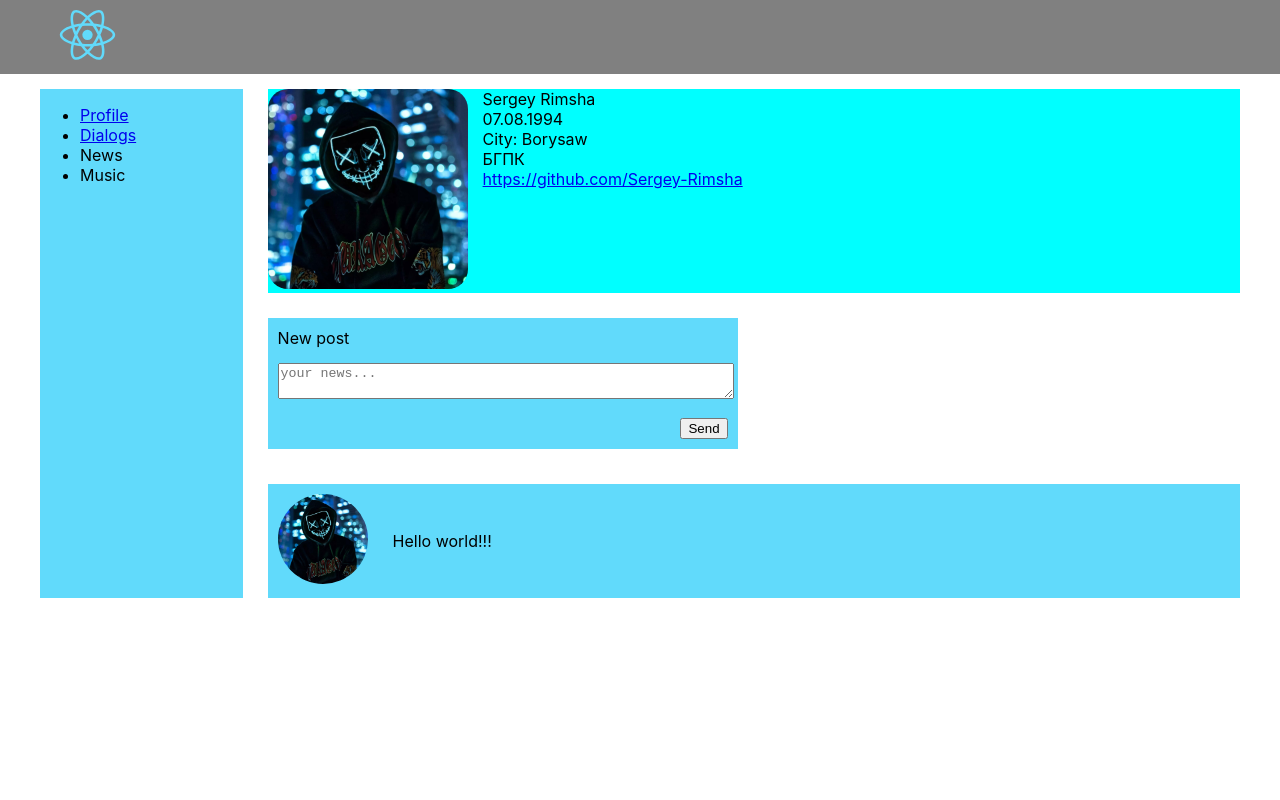
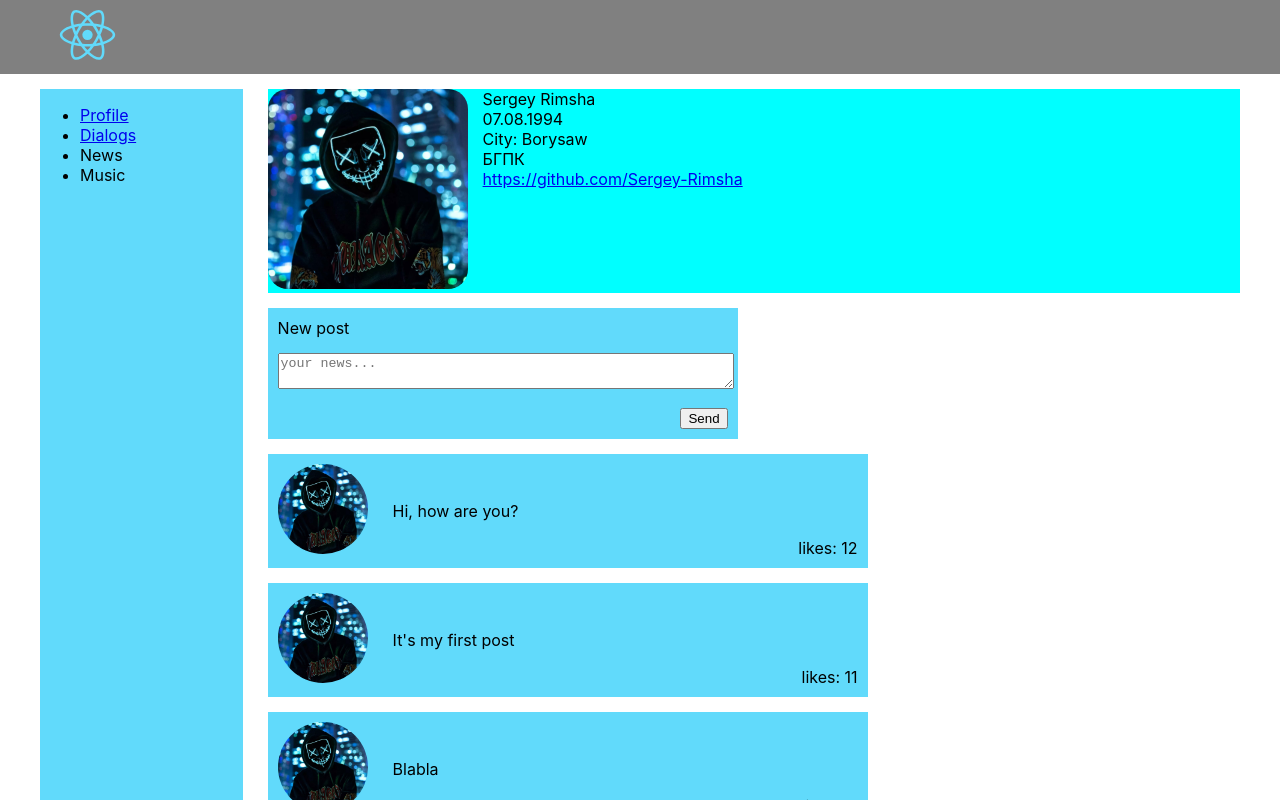
Before and after one commit to Sergey-Rimsha/SocialNetworkIncubator, a React (Create React App) app: page /profile in a window 1280 px wide. Shown: the top 800 px of the page. Built offline with nearby package versions, Linux system fonts and the light colour scheme.

Commit message:
lesson work 25 state to ProfilePage end DialogsPage

```diff
--- a/src/App.tsx
+++ b/src/App.tsx
@@ -26,8 +26,8 @@ const App = () => {
 						<Sidebar />
 						<div className="content">
 							<Routes>
-                              <Route path={`/profile`} element={<Profile />}/>
-							  <Route path={`/dialogs`} element={<Dialogs dialogs={state.dialogs} />}/>
+								<Route path={`/profile`} element={<Profile profilePage={state.profilePage} />}/>
+								<Route path={`/dialogs`} element={<Dialogs dialogsPage={state.dialogsPage} />}/>
 							</Routes>
 						</div>
 					</div>
--- a/src/components/Dialogs/Dialogs.tsx
+++ b/src/components/Dialogs/Dialogs.tsx
@@ -3,7 +3,28 @@ import UserImg from "../../img/ava_default.jpg";
 import {ChatUsers} from "./ChatUsers/ChatUsers";
 import {NewMessages} from "./NewMessages/NewMessages";
 
-export function Dialogs(props: any ) {
+type PropsType = {
+	dialogsPage: DialogsType
+}
+
+type DialogsType = {
+	chatUsers: Array<InUser>
+	messages: Array<InMessage>
+}
+
+type InUser = {
+	id: number
+	name: string
+}
+
+type InMessage = {
+	id: number
+	name: string
+	message: string
+}
+
+
+export function Dialogs (props: PropsType) {
 
 	console.log(props)
 
@@ -12,7 +33,7 @@ export function Dialogs(props: any ) {
 		<div className="dialogs-wrap">
 			<div className="user-chat-wrap">
 				{
-					props.dialogs.chatUsers.map((user:any) => {
+					props.dialogsPage.chatUsers.map((user:any) => {
 						return (
 							<ChatUsers userId={user.id} userName={user.name} />
 						)
@@ -20,22 +41,31 @@ export function Dialogs(props: any ) {
 				}
 			</div>
 			<div className="dialogs">
+
+				{
+					props.dialogsPage.messages.map((mess) => {
+						return (
 							<div className="message" >
 								<div className="imgWrap">
 									<img className="messageImg" src={UserImg} alt="user_img"/>
 								</div>
 								<div className="messageWrap">
 									<div className="userName">
-							{`props.name`}
+										{mess.name}
 									</div>
 									<div className="userTxt">
-							{`props.message`}
+										{mess.message}
 									</div>
 									<div className="messageTime">
 										{`props.time`}
 									</div>
 								</div>
 							</div>
+						)
+					})
+
+
+				}
 				<NewMessages />
 			</div>
 		</div>
--- a/src/components/Profile/Post/Post.tsx
+++ b/src/components/Profile/Post/Post.tsx
@@ -2,17 +2,25 @@ import React from "react";
 import UserImg from "../../../img/ava_default.jpg";
 import {NewPost} from "../NewPost/NewPost";
 
-export function Post() {
+type InPost = {
+	id: number
+	message: string
+	likesCount: number
+}
+
+export function Post(props: InPost) {
 
 	return (
 		<div className="posts">
-			<NewPost />
 			<div className="user-post">
 				<div className="user-post__user-img">
 					<img src={UserImg} alt="user_img"/>
 				</div>
 				<div className="user-post__text">
-					Hello world!!!
+					{props.message}
+				</div>
+				<div className="user-post__like">
+					{`likes: ${props.likesCount}`}
 				</div>
 			</div>
 		</div>
--- a/src/components/Profile/Profile.tsx
+++ b/src/components/Profile/Profile.tsx
@@ -2,8 +2,22 @@ import React from "react";
 import UserImg from "../../img/ava_default.jpg";
 import {Post} from "./Post/Post";
 import {ProfileInfo} from "./ProfileInfo/ProfileInfo";
+import {NewPost} from "./NewPost/NewPost";
 
-export function Profile() {
+type StateType = {
+	profilePage: PostType
+}
+
+type PostType = {
+	posts: Array<InPost>
+}
+type InPost = {
+	id: number
+	message: string
+	likesCount: number
+}
+
+export function Profile(props: StateType) {
 
 	return (
 		<section className="profile">
@@ -13,7 +27,20 @@ export function Profile() {
 				</div>
 				<ProfileInfo />
 			</div>
-			<Post />
+
+			<NewPost />
+
+			{
+				props.profilePage.posts.map((post) => {
+					return (
+						<Post
+							id={post.id}
+							message={post.message}
+							likesCount={post.likesCount}
+						/>
+					)
+				})
+			}
 		</section>
 	)
 }
--- a/src/scss/style.scss
+++ b/src/scss/style.scss
@@ -45,10 +45,6 @@
 			}
 		}
 	}
-}
-
-.posts {
-	margin-top: 25px;
 
 	//компонетна NewPost -->
 
@@ -56,6 +52,7 @@
 		width: 450px;
 		background-color: #61dafb;
 		padding: 10px;
+		margin-top: 15px;
 
 		&__txt {
 			margin-top: 15px;
@@ -71,15 +68,20 @@
 			margin-top: 15px;
 		}
 	}
+}
 
-	//components Post -->
+//components Post -->
+
+.posts {
+	width: 600px;
 
 	.user-post {
 		display: flex;
 		align-items: center;
 		background-color: #61dafb;
-		margin-top: 35px;
+		margin-top: 15px;
 		padding: 10px;
+		position: relative;
 
 		&__user-img {
 			margin-right: 25px;
@@ -87,6 +89,12 @@
 				width: 90px;
 				border-radius: 100%;
 			}
+		}
+
+		&__like {
+			position: absolute;
+			bottom: 10px;
+			right: 10px;
 		}
 	}
 }
@@ -127,6 +135,7 @@
 			display: flex;
 			max-width: 450px;
 			align-items: end;
+			margin-top: 15px;
 
 		}
 
--- a/src/state/state.ts
+++ b/src/state/state.ts
@@ -1,5 +1,6 @@
-type StateType = {
-	dialogs: DialogsType
+export type StateType = {
+	dialogsPage: DialogsType
+	profilePage: PostType
 }
 
 type DialogsType = {
@@ -18,9 +19,19 @@ type InMessage = {
 	message: string
 }
 
+type PostType = {
+	posts: Array<InPost>
+}
+
+type InPost = {
+	id: number
+	message: string
+	likesCount: number
+}
+
 
 export const state: StateType = {
-	dialogs: {
+	dialogsPage: {
 		chatUsers: [
 			{id: 1, name: 'Sergey'},
 			{id: 2, name: 'Vasa'},
@@ -36,5 +47,13 @@ export const state: StateType = {
 			{id: 1, name: 'kiril', message: 'hay'},
 			{id: 1, name: 'Dima', message: 'he he he:)'}
 		]
+	},
+	profilePage: {
+		posts: [
+			{id: 1, message: 'Hi, how are you?', likesCount: 12},
+			{id: 2, message: 'It\'s my first post', likesCount: 11},
+			{id: 3, message: 'Blabla', likesCount: 11},
+			{id: 4, message: 'Dada', likesCount: 11}
+		]
 	}
 }
```
Lines whose indentation alone changed are shown as unchanged.
